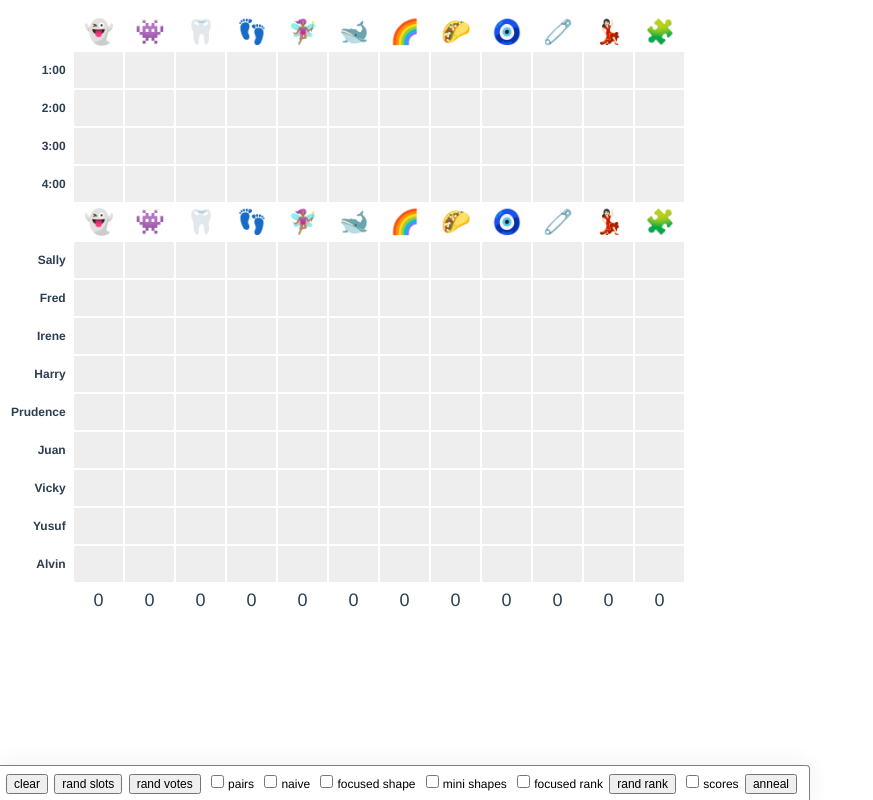
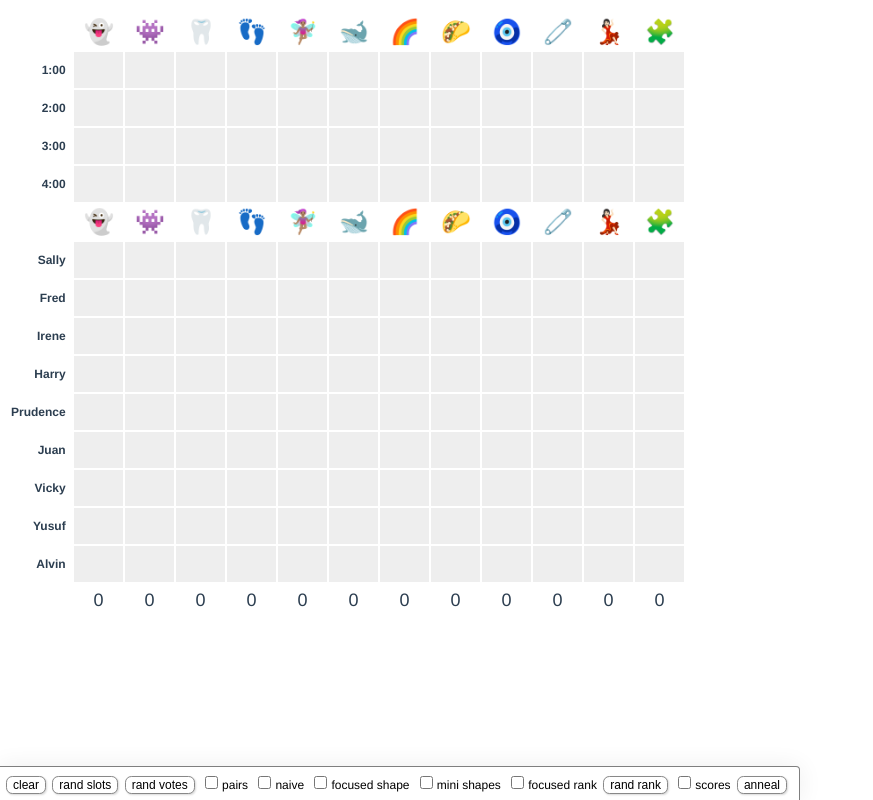
Before and after one commit to pcantrell/sessionizer-visualizer, a Vue app: page / in a window 1280 px wide. Shown: the whole page, without its empty margins (0-873 px from the left). Built offline with nearby package versions, Linux system fonts and the light colour scheme.

Commit message:
Annealer button indicates running state

```diff
--- a/src/App.vue
+++ b/src/App.vue
@@ -21,7 +21,7 @@
       <Toggle v-model="options.showRanking" label="focused rank" />
       <button @click="schedule.randomizeRanks()">rand rank</button>
       <Toggle v-model="options.showShapeScores" label="scores" />
-      <button @click="annealer.toggle()">anneal</button>
+      <button @click="annealer.toggle()" :class="{ active: annealer.running }">anneal</button>
     </div>
 
   </div>
@@ -139,6 +139,16 @@ export default class App extends Vue {
       font-size: $font-size;
       position: relative;
       margin-right: 1ex;
+      background: white;
+      border: 0.5px solid #888;
+      border-radius: 1ex;
+      box-shadow: 1px 1px 2px rgba(0,0,0,0.15);
+      &.active {
+        background: #108800;
+        color: white;
+        font-weight: bold;
+        border-color: black;
+      }
     }
   }
 </style>
```
